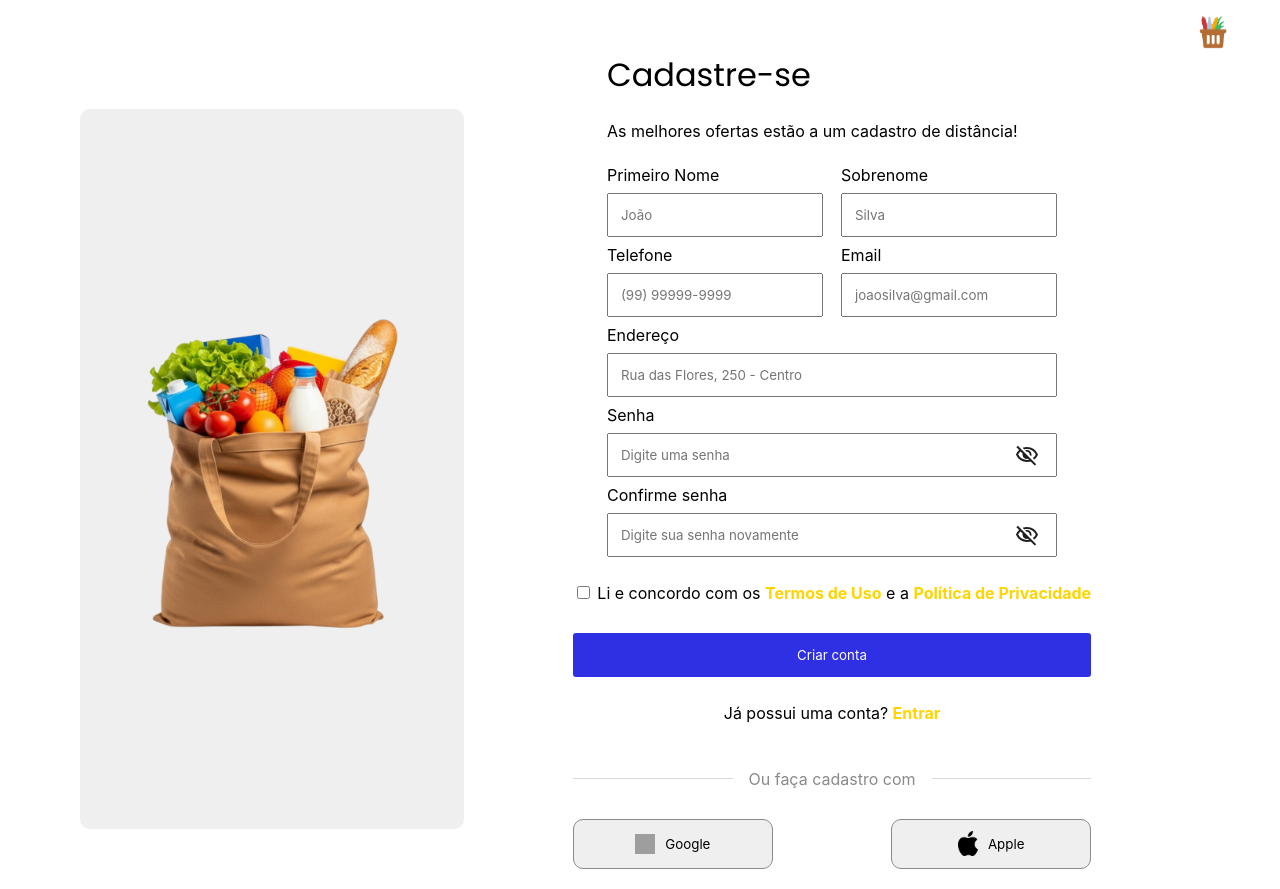
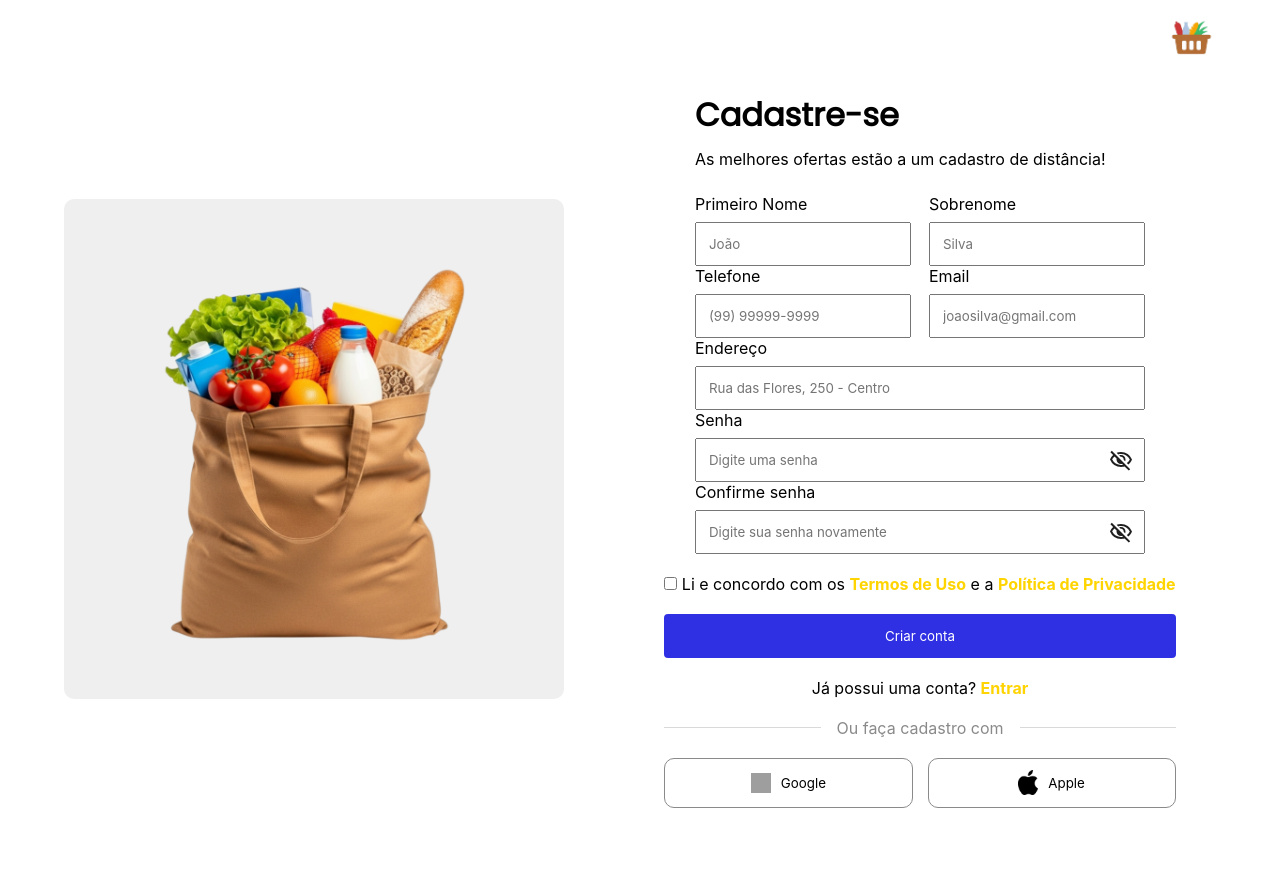
Before and after one commit to MariaLuizaTeixeira/atividade-mercado, a PHP site: page /view/auth/sign-up.php in a window 1280 px wide. After the commit the page ends 808 px from the top, so only its background shows below. Run offline with PHP 8.4, Linux system fonts and the light colour scheme; some web fonts are replaced; grey boxes are pictures that could not be loaded.

Commit message:
refactor: update auth page files so that they work in every machine

```diff
--- a/assets/css/sign-up.css
+++ b/assets/css/sign-up.css
@@ -1,232 +1,264 @@
 @font-face {
     font-family: 'Inter';
     src: url('../fonts/Inter-VariableFont_opsz,wght.ttf');
-    font-weight: 400;
 }
 
 @font-face {
     font-family: 'Poppins';
     src: url('../fonts/Poppins-Regular.ttf');
-    font-weight: 700;
 }
 
-h1, h2, h3 {
-    font-family: 'Poppins', sans-serif;
+*{
+    margin:0;
+    padding:0;
+    box-sizing:border-box;
 }
 
-body, input, button {
-    font-family: 'Inter', sans-serif;
+h1,h2,h3{
+    font-family:'Poppins',sans-serif;
 }
 
-body {
-    margin: 0;
+body,input,button{
+    font-family:'Inter',sans-serif;
 }
 
-.page-container {
-    display: flex;
-    align-items: center;
-
-    min-height: calc(100vh - 60px);
-
-    padding: 0 80px;
+body{
+    min-height:100vh;
 }
 
-.logo-container {
-    display: flex;
-    justify-content: flex-end;
-    margin-right: 50px;
-    margin-top: 10px;
+.logo-container{
+    display:flex;
+    justify-content:flex-end;
+
+    padding:15px 5%;
 }
 
-.logo-container img {
-    width: 2.75vw;
-    height: 5vh;
+.logo-container img{
+    width:clamp(40px,4vw,70px);
+    height:auto;
 }
 
-.sign-up-image {
-    width: 30vw;
-    height: 90vh;
+.page-container{
+    display:flex;
+    align-items:center;
+    justify-content:space-between;
 
-    background-color: #EFEFEF;
-    border-radius: 10px;
+    min-height:calc(100vh - 80px);
 
-    display: flex;
-    align-items: center;
+    padding:20px 5%;
+    gap:60px;
 }
 
-.sign-up-image img {
-    max-width: 100%;
-    height: auto;
-    display: block;
-    margin: auto;
+.sign-up-image{
+    flex:1;
+
+    min-height:500px;
+    max-width:500px;
+
+    background:#EFEFEF;
+    border-radius:10px;
+
+    display:flex;
+    align-items:center;
+    justify-content:center;
+
+    padding:20px;
 }
 
-.register-container {
-    flex: 1;
+.sign-up-image img{
+    max-width:100%;
+    max-height:80vh;
 
-    display: flex;
-    flex-direction: column;
-    justify-content: center;
-    align-items: center;
-    transform: translateY(-20px);
+    height:auto;
+    display:block;
+}
+
+.register-container{
+    flex:1;
+
+    display:flex;
+    flex-direction:column;
+    justify-content:center;
+    align-items:center;
 }
 
 .form-heading,
-.form-container {
-    width: 100%;
-    max-width: 450px;
+.form-container{
+    width:100%;
+    max-width:450px;
 }
 
-.form-title,
-.form-subtitle {
-    margin-left: 0;
+.form-title{
+    margin-bottom:10px;
 }
 
-.register-form input:not([type="checkbox"]) {
-    padding: 12px;
-    width: 100%;
-    box-sizing: border-box;
+.form-subtitle{
+    margin-bottom:25px;
 }
 
-.form-fields {
-    display: flex;
-    flex-direction: column;
-    gap: 18px;
+.register-form input:not([type="checkbox"]){
+    width:100%;
+    padding:12px;
 }
 
-.field-group {
-    display: flex;
-    flex-direction: column;
+.form-fields{
+    display:flex;
+    flex-direction:column;
+    gap:18px;
 }
 
-.field-group p {
-    margin: 8px 0;
+.field-group{
+    display:flex;
+    flex-direction:column;
 }
 
-.input-row .field-group {
-    flex: 1;
+.field-group p{
+    margin-bottom:8px;
 }
 
-.input-row {
-    display: flex;
-    gap: 18px;
+.input-row{
+    display:flex;
+    gap:18px;
 }
 
-.input-row input {
-    flex: 1;
+.input-row .field-group{
+    flex:1;
 }
 
-.full-width {
-    width: 100%;
-    box-sizing: border-box;
+.password-container{
+    position:relative;
 }
 
-.password-container {
-    position: relative;
+.password-container button{
+    position:absolute;
+
+    right:12px;
+    top:50%;
+
+    transform:translateY(-50%);
+
+    border:none;
+    background:none;
+    cursor:pointer;
 }
 
-.password-container button {
-    position: absolute;
+.form-actions{
+    display:flex;
+    flex-direction:column;
 
-    right: 12px;
-    top: 50%;
-
-    transform: translateY(-50%);
-
-    border: none;
-    background: none;
-    cursor: pointer;
+    gap:20px;
+    margin-top:20px;
 }
 
-.form-actions {
-    display: flex;
-    align-items: flex-start;
-    gap: 30px;
-    margin-top: 10px;
-    flex-direction: column;
+.form-actions input[type="checkbox"]{
+    width:auto;
 }
 
-.form-actions input[type="checkbox"] {
-    width: auto;
-    margin-top: 3px;
+.submit-form{
+    width:100%;
+
+    padding:14px;
+
+    border:none;
+    border-radius:4px;
+
+    background:#2F2FE4;
+    color:white;
+
+    cursor:pointer;
 }
 
-.terms {
-    position: relative;
+.already-signed-in{
+    width:100%;
+    text-align:center;
 }
 
-.text-contrast {
-    color: #FFD400;
-    text-decoration: none;
+.text-contrast{
+    color:#FFD400;
+    text-decoration:none;
 }
 
-.submit-form {
-    width: 100%;
+.divider{
+    display:flex;
+    align-items:center;
+
+    gap:16px;
+    width:100%;
 }
 
-.submit-form {
-    background-color: #2F2FE4;
-    color: white;
-    border: none;
-    border-radius: 3px;
-    padding: 14px;
+.line{
+    flex:1;
+    height:1px;
+
+    background:#D9D9D9;
 }
 
-.already-signed-in {
-    margin-top: -20px;
-    text-align: center;
-    width: 100%;
+.divider span{
+    color:#8A8A8A;
+    white-space:nowrap;
 }
 
-.divider {
-    display: flex;
-    align-items: center;
-    gap: 16px;
-
-    width: 100%;
+.register-apps{
+    display:flex;
+    width:100%;
+    gap:15px;
 }
 
-.line {
-    flex: 1;
-    height: 1px;
+.app-button{
+    flex:1;
 
-    background-color: #D9D9D9;
+    min-height:50px;
+
+    display:flex;
+    justify-content:center;
+    align-items:center;
+    gap:10px;
+
+    border:1px solid #8A8A8A;
+    border-radius:10px;
+
+    background:white;
+
+    cursor:pointer;
 }
 
-.divider span {
-    color: #8A8A8A;
-    white-space: nowrap;
+.google-image{
+    width:20px;
+    height:20px;
 }
 
-.register-apps {
-    display: flex;
-    position: relative;
-    width: 100%;
-    justify-content: space-between;
+.apple-image{
+    width:20px;
+    height:25px;
 }
 
-.register-apps button {
-    border-radius: 10px;
-    border: 1px solid #8A8A8A;
-    align-items: center;
+@media (max-width:900px){
+
+    .page-container{
+        flex-direction:column;
+        text-align:center;
+    }
+
+    .sign-up-image{
+        width:100%;
+        max-width:400px;
+        min-height:300px;
+    }
+
+    .input-row{
+        flex-direction:column;
+    }
+
 }
 
-.app-button {
-    height: 50px;
-    width: 200px;
-    display: flex;
-    position: relative;
-    justify-content: center;
-    gap: 10px;
+@media (max-width:500px){
+
+    .register-apps{
+        flex-direction:column;
+    }
+
+    .page-container{
+        padding:20px;
+    }
+
 }
-
-.google-image {
-    height: 20px;
-    width: 20px;
-}
-
-.apple-image {
-    height: 25px;
-    width: 20px;
-    margin-bottom: 1px;
-}
--- a/view/auth/login.php
+++ b/view/auth/login.php
@@ -4,6 +4,7 @@
     <title>Página de login</title>
 
     <link rel="stylesheet" href="../../assets/css/login.css">
+    <meta name="viewport" content="width=device-width, initial-scale=1.0">
 </head>
 
 <body>
@@ -47,7 +48,7 @@
                     <button class="submit-form">Login</button>
 
                     <div class="already-signed-in">
-                        <p>Não tem uma conta? Faça seu<a href="sign-up.php" class="text-contrast"><b> cadastro</b></a></p>
+                        <p>Não tem uma conta?<a href="sign-up.php" class="text-contrast"><b> Cadastre-se</b></a></p>
                     </div>
 
                     <div class="divider">
--- a/view/auth/sign-up.php
+++ b/view/auth/sign-up.php
@@ -92,6 +92,7 @@ if ($_SERVER["REQUEST_METHOD"] == "POST") {
     <title>Página de cadastro</title>
 
     <link rel="stylesheet" href="../../assets/css/sign-up.css">
+    <meta name="viewport" content="width=device-width, initial-scale=1.0">
 </head>
 
 <body>
```
Also changed, not shown: assets/css/login.css (+166 -138 lines).
